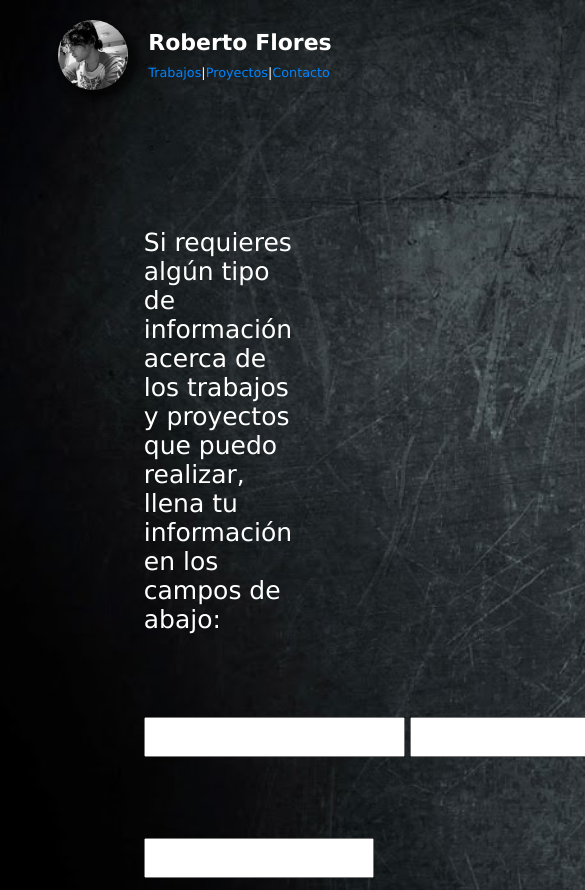
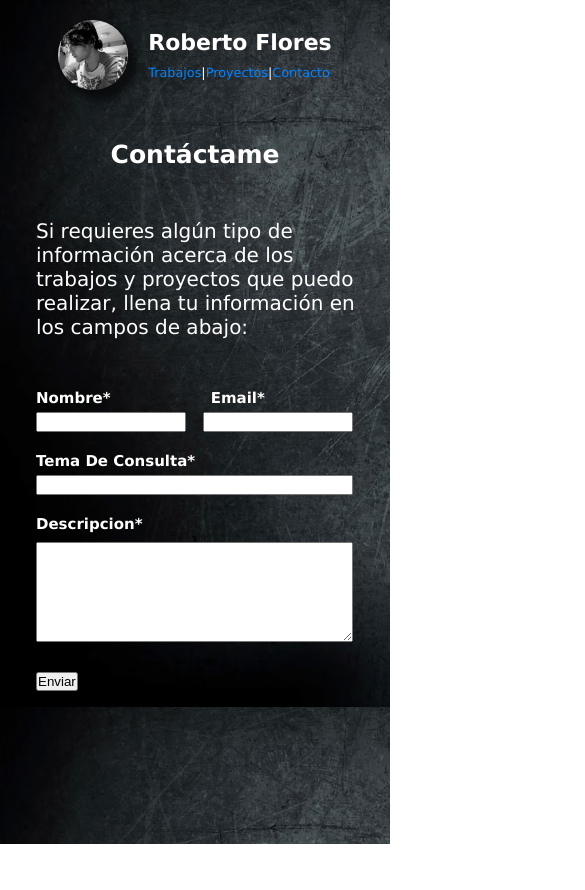
Before and after one commit to RobertoFlores132/Entregable1, a plain HTML site: page Contacto/contacto.html in a window 390 px wide. Shown: the top 890 px of the page, 585 px wide, since content can reach past the window. After the commit the page ends 844 px from the top, so only its background shows below. Drawn offline with Linux system fonts and the light colour scheme.

Commit message:
Se agrega responsividad a Contacto

```diff
--- a/styles.css
+++ b/styles.css
@@ -337,5 +337,109 @@ height: 40px;
       font-size: 12px;
     }
 
+    #Titulo2{
+        display: flex;
+        color: white;
+        margin-left: 0px;
+        justify-content: center;
+        font-size: 25px;
+        margin-top: 50px;
+    }
 
+    .info-contacto{
+        display: flex;
+        color: white;
+        font-size: 25px;
+        margin-top: 50px;
+        margin-left: 20px;
+        margin-right: 10px;
+        text-align: center;
+        font-size: 20px;
+        text-align: left;
+    }
+
+    .identificador1{
+        display: flex;
+        color: white;
+        margin-top: 50px;
+        margin-bottom: 5px;
+    }
+
+    .campos{
+        display: flex;
+        margin-left: 20px;
+
+    }
+    .campo1{
+        margin-left: 20px;
+        font-size: 10px;
+    }
+
+    .campo2{
+        margin-left: 100px;
+        font-size: 10px;
+    }
+
+    #Nombre{
+
+        display: flex;
+        margin-right: 17px;
+        height: 20px;
+        width: 150px;
+    }
+
+    #email{
+
+        display: flex;
+        height: 20px;
+        width: 150px;
+    }
+
+    .campos2{
+
+        display: flex;
+        align-items: flex-start;
+        margin-left: 0px;
+    }
+
+    .identificador2{
+
+        display: flex;
+        color: white;
+        margin-bottom: 5px;
+        font-size: 10px;
+        margin-top: 20px;
+        margin-left: 20px;
+    }
+
+    #TemaDeConsulta{
+    width: 317px;
+    height: 20px;
+    margin-left: 20px;
+    }
+
+    .campos3{
+        display: flex;
+        margin-left: 20px;
+        margin-top: -10px;
+    }
+
+    .identificador3{
+        display: flex;
+        color: white;
+        font-size: 10px;
+        margin-top: 20px;
+        margin-left: 20px;
+    }
+
+    #Descripcion{
+        width: 317px;
+        height: 100px;
+    }
+
+    .boton{
+        display: flex;
+        margin-left: 20px;
+        margin-top: 30px;
+    }
 }
```
